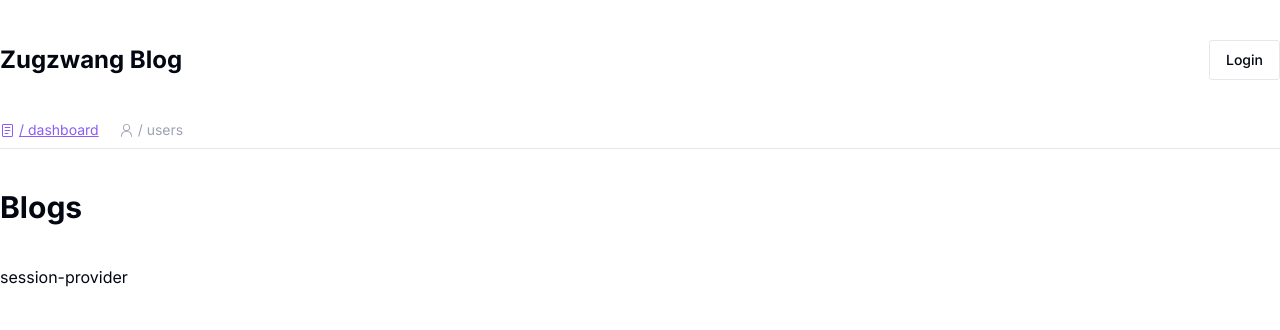
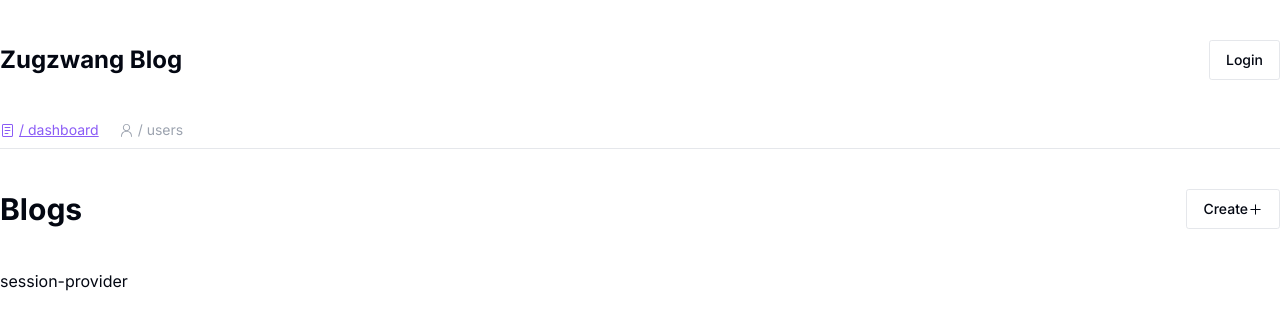
Before and after one commit to Sma-source/zugzwangblog, a Next.js app: page /dashboard in a window 1280 px wide. Shown: the top 330 px of the page. Built offline with nearby package versions, Linux system fonts and the light colour scheme; no server answers.

Commit message:
modify ui add create blog button

```diff
--- a/app/dashboard/page.tsx
+++ b/app/dashboard/page.tsx
@@ -1,3 +1,6 @@
+import { Button } from "@/components/ui/button";
+import { PlusIcon } from "@radix-ui/react-icons";
+import Link from "next/link";
 import React from "react";
 
 const Dashboard = () => {
@@ -5,6 +8,11 @@ const Dashboard = () => {
     <div className="space-y-5">
       <div className="flex items-center justify-between">
         <h1 className="text-3xl font-bold">Blogs</h1>
+        <Link href="/dashboard/blog/create">
+          <Button variant="outline" className="flex items-center">
+            Create <PlusIcon />
+          </Button>
+        </Link>
       </div>
     </div>
   );
```
